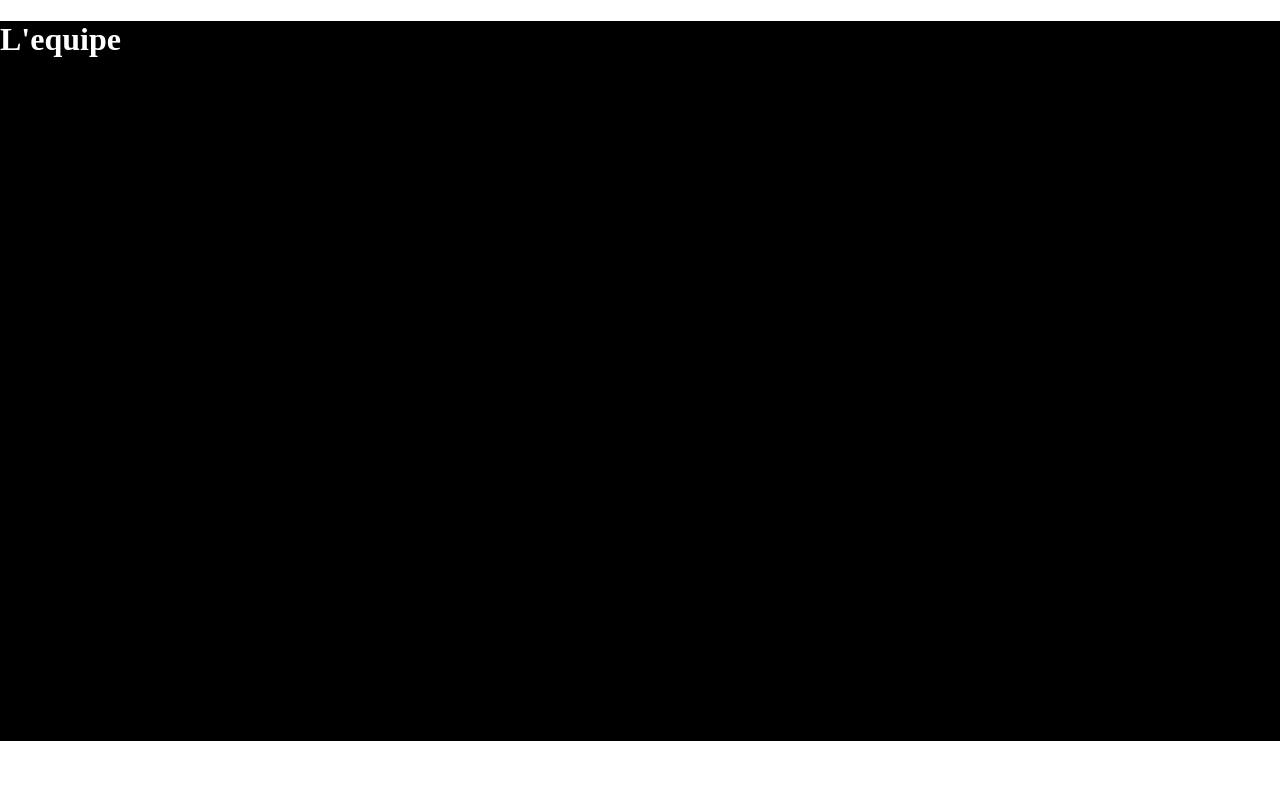
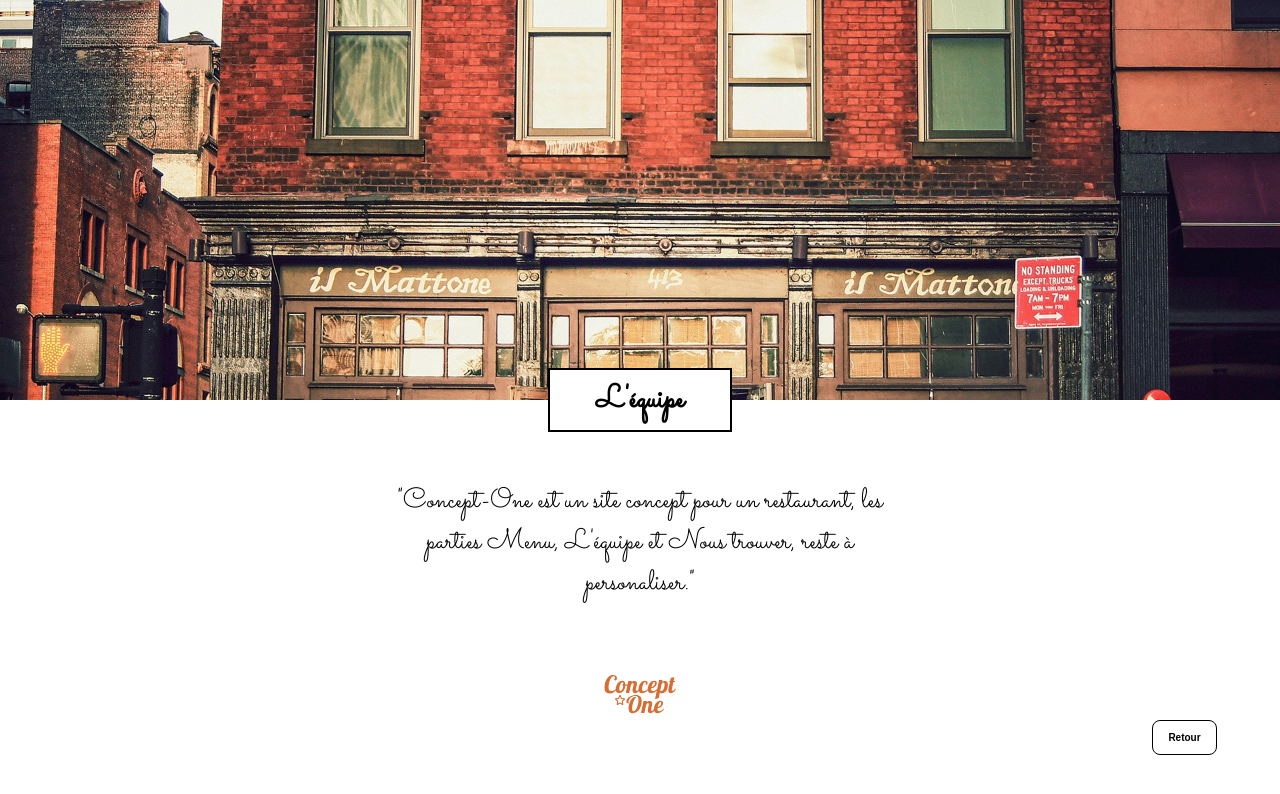
Before and after one commit to Moorgtat/concept, a Vue app: page /lequipe in a window 1280 px wide. Shown: the top 794 px of the page. Built offline with nearby package versions, Linux system fonts and the light colour scheme.

Commit message:
Finalisation side component.

```diff
--- a/src/components/Concept.vue
+++ b/src/components/Concept.vue
@@ -403,7 +403,7 @@
         padding: 0 calc(20px + 5vw);
         box-sizing: border-box;
         transition: 1s;
-        z-index: 2;
+        z-index: 3;
     }
 
     #nav .logo {
@@ -654,7 +654,7 @@
         width: 3600px;
         margin: 0;
         left: 0;
-        animation: 30s slidy infinite;
+        animation: 20s slidy infinite;
     }
 
     @keyframes slidy {
@@ -761,7 +761,7 @@
     /*ANIMATION*/
 
     .run-slide30FromBottom {
-        animation: slide30FromBottom ease-out 1s forwards;
+        animation: slide30FromBottom ease-in 1s forwards;
         animation-delay: 0.4s;
     }
 
--- a/src/components/Contact.vue
+++ b/src/components/Contact.vue
@@ -1,20 +1,106 @@
 <template>
-    <div id="contact">
-        <h1>Contact</h1>
+    <div id="Contact">
+        <div class="first-half"></div>
+        <div class="perfect-mid">
+            <div id="titre"><strong>Contact</strong></div>
+        </div>
+        <div class="second-half">
+            <div class="texte-container"><p class="texte"> "Concept-One est un site concept pour un restaurant, les parties Menu,
+                L'équipe et Nous trouver, reste à personaliser."</p>
+            </div>
+            <div class="logo">
+                <div class="logo-container">
+                    <logo></logo>
+                </div>
+            </div>
+
+        </div>
+        <a href="/"> <button class="btn-content"><b>Retour</b></button> </a>
     </div>
 </template>
 
 <script>
+    import logo from "@/components/svg/logo";
     export default {
-        name: "Contact"
+        name: "Contact",
+        components: {
+            logo
+        }
     }
 </script>
 
 <style scoped>
-#contact{
-    height: 90vh;
-    width: 100%;
-    background-color: #12171b;
-    color: white;
-}
+    @import url("https://fonts.googleapis.com/css?family=Sacramento");
+    #Contact{
+        height: 100vh;
+        width: 100%;
+        color: white;
+        text-align: center
+    }
+    .first-half{
+        background-image: url('../assets/rest-three.jpg');
+        background-size: cover;
+        background-repeat: no-repeat;
+        height: 50%;
+        width: 100%;
+    }
+    .second-half{
+        display: flex;
+        flex-direction: column;
+        justify-content: center;
+        background-color: white;
+        height: 50%;
+        width: 100%;
+    }
+    .perfect-mid {
+        display: flex;
+        color: black;
+        background-color: white;
+        position: absolute;
+        border: 2px solid black;
+        top: 50%;
+        left: 50%;
+        transform: translate(-50%, -50%);
+        height: 60px;
+        width: 180px;
+        z-index: 5;
+    }
+    #titre {
+        margin: auto;
+        font-family: 'Sacramento', sans-serif;
+        font-size: 32px;
+    }
+    .logo{
+        margin-top: 5vh;
+    }
+    .texte-container{
+        margin-bottom: 30px;
+    }
+    .texte {
+        font-family: "Sacramento", sans-serif;
+        margin: auto;
+        color: black;
+        font-size: 28px;
+        width: 500px;
+    }
+    .btn-content {
+        position: absolute;
+        left: 90%;
+        top: 90%;
+        outline-style:none;
+        transition: ease-in .2s;
+        background-color: white;
+        height: 35px;
+        width: 65px;
+        border: black 1px solid;
+        border-radius: 8px;
+        color: black;
+        text-align: center;
+        font-size: 10px;
+    }
+
+    .btn-content:hover {
+        background-color: rgba(255,140,0,0.1);
+    }
+
 </style>
--- a/src/components/Menu.vue
+++ b/src/components/Menu.vue
@@ -2,19 +2,35 @@
     <div id="Menu">
         <div class="first-half"></div>
         <div class="perfect-mid">
-            <p>Menu</p>
+            <div id="titre"><strong>Menu</strong></div>
         </div>
-        <div class="second-half"></div>
+        <div class="second-half">
+            <div class="texte-container"><p class="texte"> "Concept-One est un site concept pour un restaurant, les parties Menu,
+                L'équipe et Nous trouver, reste à personaliser."</p>
+            </div>
+            <div class="logo">
+                <div class="logo-container">
+                   <logo></logo>
+                </div>
+            </div>
+
+        </div>
+       <a href="/"> <button class="btn-content"><b>Retour</b></button> </a>
     </div>
 </template>
 
 <script>
+    import logo from "@/components/svg/logo";
     export default {
-        name: "Menu"
+        name: "Menu",
+        components: {
+            logo
+        }
     }
 </script>
 
 <style scoped>
+    @import url("https://fonts.googleapis.com/css?family=Sacramento");
     #Menu{
         height: 100vh;
         width: 100%;
@@ -22,25 +38,69 @@
         text-align: center
     }
     .first-half{
-        background-color: goldenrod;
+        background-image: url('../assets/rest-three.jpg');
+        background-size: cover;
+        background-repeat: no-repeat;
         height: 50%;
         width: 100%;
     }
     .second-half{
+        display: flex;
+        flex-direction: column;
+        justify-content: center;
         background-color: white;
         height: 50%;
         width: 100%;
     }
     .perfect-mid {
+        display: flex;
+        color: black;
+        background-color: white;
         position: absolute;
+        border: 2px solid black;
         top: 50%;
         left: 50%;
         transform: translate(-50%, -50%);
         height: 60px;
         width: 180px;
-        background-color: white;
-        font-size: 26px;
-        color: black;
         z-index: 5;
     }
+    #titre {
+        margin: auto;
+        font-family: 'Sacramento', sans-serif;
+        font-size: 32px;
+    }
+    .logo{
+        margin-top: 5vh;
+    }
+    .texte-container{
+        margin-bottom: 30px;
+    }
+    .texte {
+        font-family: "Sacramento", sans-serif;
+        margin: auto;
+        color: black;
+        font-size: 28px;
+        width: 500px;
+    }
+    .btn-content {
+        position: absolute;
+        left: 90%;
+        top: 90%;
+        outline-style:none;
+        transition: ease-in .2s;
+        background-color: white;
+        height: 35px;
+        width: 65px;
+        border: black 1px solid;
+        border-radius: 8px;
+        color: black;
+        text-align: center;
+        font-size: 10px;
+    }
+
+    .btn-content:hover {
+        background-color: rgba(255,140,0,0.1);
+    }
+
 </style>
--- a/src/components/Team.vue
+++ b/src/components/Team.vue
@@ -1,20 +1,106 @@
 <template>
-    <div id="team">
-        <h1>L'equipe</h1>
+    <div id="Team">
+        <div class="first-half"></div>
+        <div class="perfect-mid">
+            <div id="titre"><strong>L'équipe</strong></div>
+        </div>
+        <div class="second-half">
+            <div class="texte-container"><p class="texte"> "Concept-One est un site concept pour un restaurant, les parties Menu,
+                L'équipe et Nous trouver, reste à personaliser."</p>
+            </div>
+            <div class="logo">
+                <div class="logo-container">
+                    <logo></logo>
+                </div>
+            </div>
+
+        </div>
+        <a href="/"> <button class="btn-content"><b>Retour</b></button> </a>
     </div>
 </template>
 
 <script>
+    import logo from "@/components/svg/logo";
     export default {
-        name: "Team"
+        name: "Team",
+        components: {
+            logo
+        }
     }
 </script>
 
 <style scoped>
-    #team{
-        height: 90vh;
+    @import url("https://fonts.googleapis.com/css?family=Sacramento");
+    #Team{
+        height: 100vh;
         width: 100%;
-        background-color: black;
         color: white;
+        text-align: center
     }
+    .first-half{
+        background-image: url('../assets/rest-three.jpg');
+        background-size: cover;
+        background-repeat: no-repeat;
+        height: 50%;
+        width: 100%;
+    }
+    .second-half{
+        display: flex;
+        flex-direction: column;
+        justify-content: center;
+        background-color: white;
+        height: 50%;
+        width: 100%;
+    }
+    .perfect-mid {
+        display: flex;
+        color: black;
+        background-color: white;
+        position: absolute;
+        border: 2px solid black;
+        top: 50%;
+        left: 50%;
+        transform: translate(-50%, -50%);
+        height: 60px;
+        width: 180px;
+        z-index: 5;
+    }
+    #titre {
+        margin: auto;
+        font-family: 'Sacramento', sans-serif;
+        font-size: 32px;
+    }
+    .logo{
+        margin-top: 5vh;
+    }
+    .texte-container{
+        margin-bottom: 30px;
+    }
+    .texte {
+        font-family: "Sacramento", sans-serif;
+        margin: auto;
+        color: black;
+        font-size: 28px;
+        width: 500px;
+    }
+    .btn-content {
+        position: absolute;
+        left: 90%;
+        top: 90%;
+        outline-style:none;
+        transition: ease-in .2s;
+        background-color: white;
+        height: 35px;
+        width: 65px;
+        border: black 1px solid;
+        border-radius: 8px;
+        color: black;
+        text-align: center;
+        font-size: 10px;
+    }
+
+    .btn-content:hover {
+        background-color: rgba(255,140,0,0.1);
+    }
+
 </style>
```
